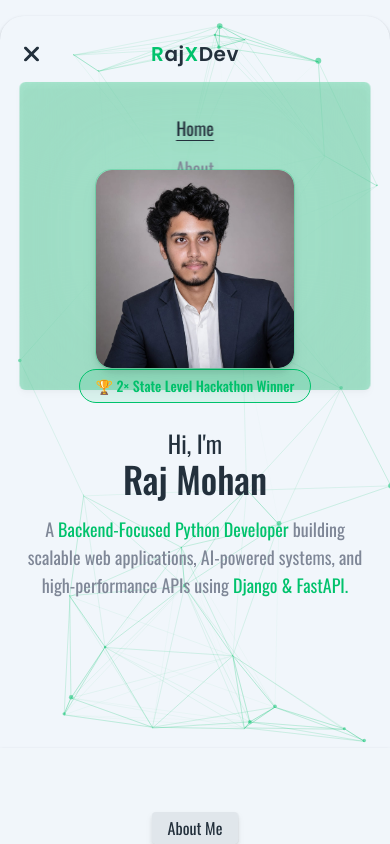
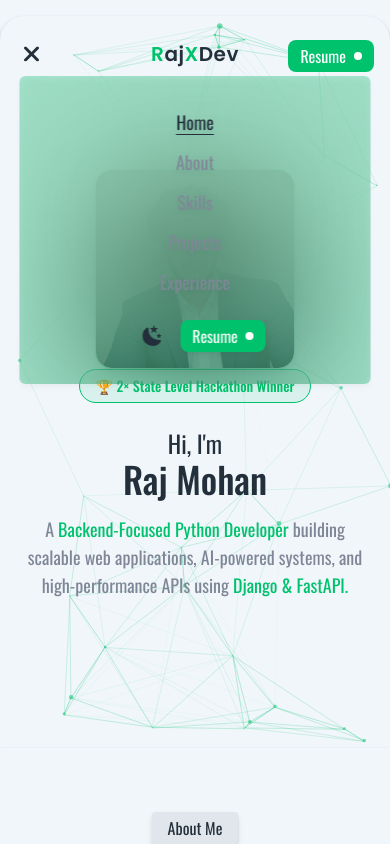
Before and after one commit to rajmohan-14/My-portfolio, a Next.js app: page / in a window 390 px wide. Both pictures are taken after a click on the element 34 px from the left and 54 px from the top of the page. Shown: the top 844 px of the page. Built offline with nearby package versions, Linux system fonts and the light colour scheme.

Commit message:
fixed the navbar in mobile

```diff
--- a/components/Header/HeroSection.tsx
+++ b/components/Header/HeroSection.tsx
@@ -1,6 +1,7 @@
 import Hero from './Hero'
 import NavBar from './NavBar'
 import ParticlesBackground from './ParticlesBackground'  // add this
+import Link from 'next/link'
 
 const HeroSection = () => {
   return (
@@ -10,10 +11,21 @@ const HeroSection = () => {
       // ↑ add "relative" — it's needed so particles position correctly
     >
       <ParticlesBackground />  {/* add this */}
-      <div className='relative z-10 block lg:hidden'>  {/* add z-10 so nav stays above particles */}
+      <div className='relative z-30 block lg:hidden'>
         <NavBar />
       </div>
-      <div className='relative z-10'>  {/* wrap Hero too */}
+      <div className='absolute right-4 top-6 z-40 lg:hidden'>
+        <Link
+          href='/Raj-Mohan-Resume.pdf'
+          target='_blank'
+          className='rounded-lg bg-primaryColor px-3 py-1 text-headingDarkText inline-flex gap-2 items-center relative'
+        >
+          Resume
+          <span className='inline-flex size-2 animate-ping rounded-full bg-white opacity-75'></span>
+          <span className='absolute top-1/2 -translate-y-1/2 right-3 inline-flex size-2 rounded-full bg-white'></span>
+        </Link>
+      </div>
+      <div className='relative z-10'>
         <Hero />
       </div>
     </div>
--- a/components/Header/NavBar.tsx
+++ b/components/Header/NavBar.tsx
@@ -16,9 +16,9 @@ const NavBar = ({className=""}) => {
       </div>
 
       {/* Mobile only */}
-      <div className='relative flex w-full items-center justify-center lg:!hidden'>
+      <div className='relative z-50 flex w-full items-center justify-center lg:!hidden'>
         <span
-          className='absolute left-6 top-1/2 -translate-y-1/2 z-50 cursor-pointer'
+          className='absolute left-6 top-1/2 z-[60] -translate-y-1/2 cursor-pointer'
           onClick={() => setopenMenu(!openMenu)}
         >
           {openMenu
@@ -27,11 +27,11 @@ const NavBar = ({className=""}) => {
           }
         </span>
         <Logo />
-        {openMenu && (
-          <div className='absolute top-[150%] left-1/2 -translate-x-1/2 z-50 w-[90%] flex flex-col items-center rounded-md bg-primaryColor bg-opacity-30 py-8 drop-shadow-md backdrop-blur-3xl'>
-            <NavMenu />
-          </div>
-        )}
+        <div
+          className={`absolute left-1/2 top-[130%] -translate-x-1/2 ${openMenu ? 'z-[999] flex w-[90%] flex-col items-center rounded-md bg-primaryColor bg-opacity-30 py-8 drop-shadow-md backdrop-blur-3xl' : 'right-full hidden'}`}
+        >
+          <NavMenu />
+        </div>
       </div>
 
     </div>
```
